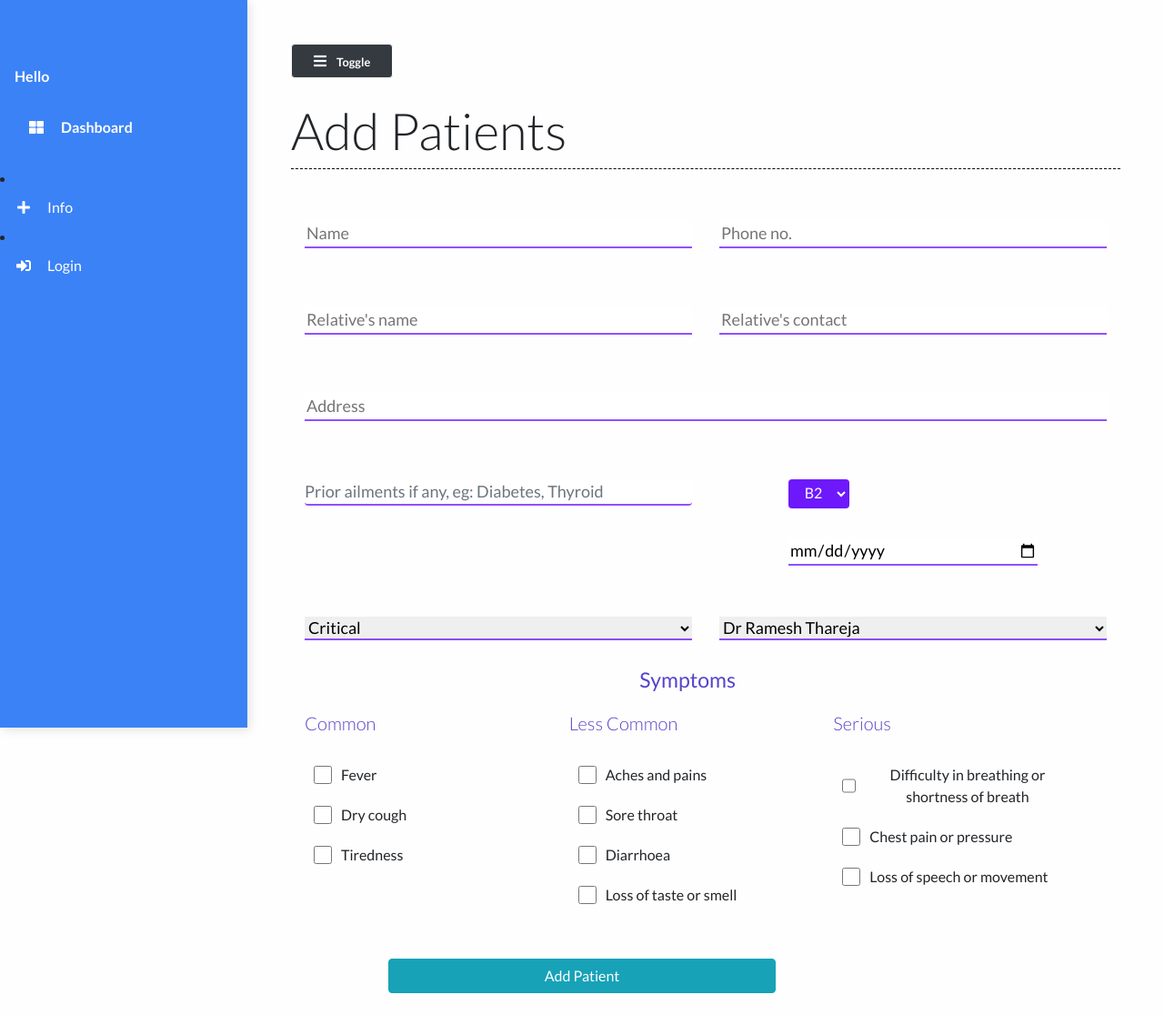
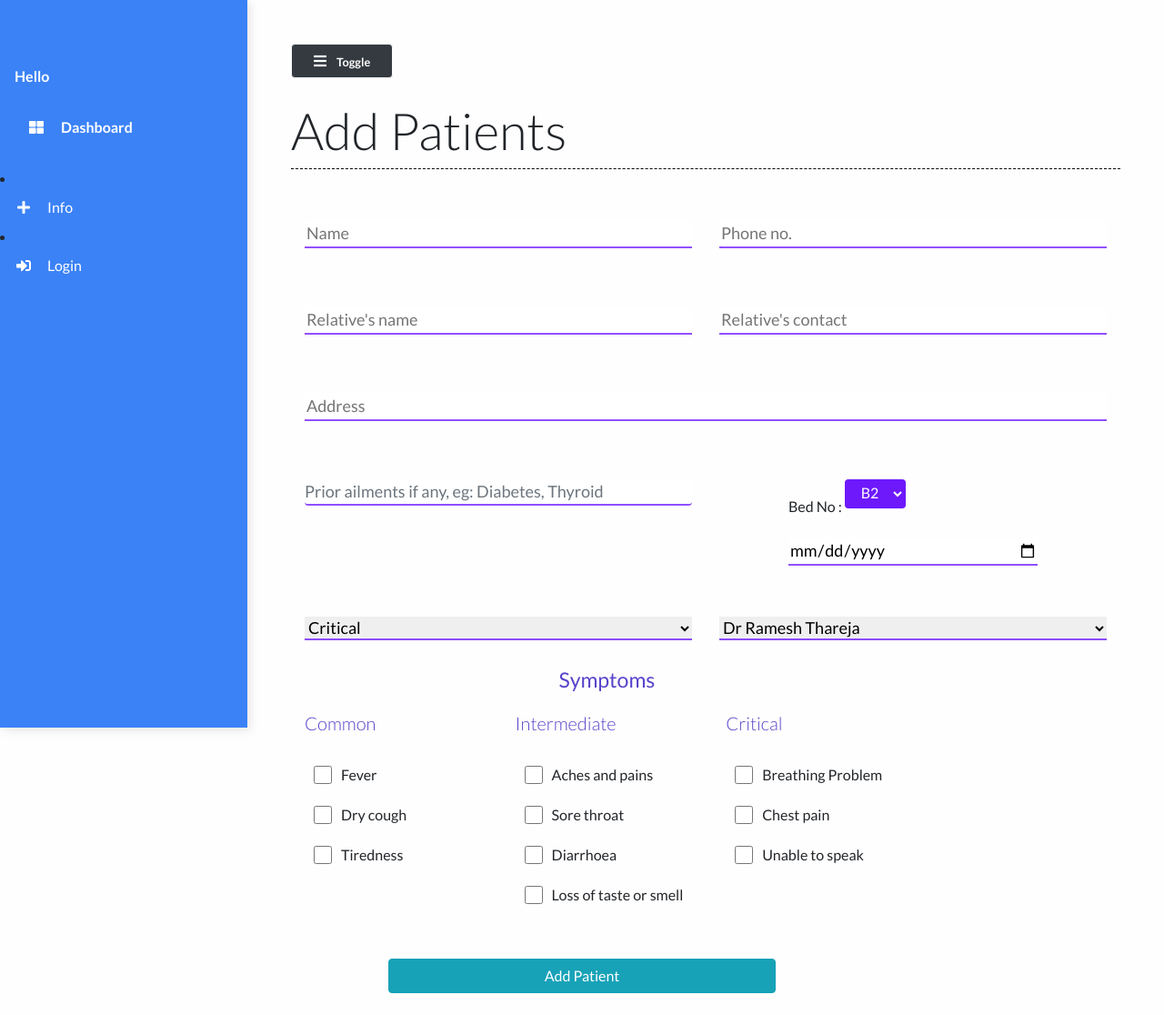
Before and after one commit to atharvaijantkar21/covid-19_hospital_management, a Django app: page /add_patient/ in a window 1280 px wide. Shown: the whole page at 91% size. Run offline with Django 3.2, Linux system fonts and the light colour scheme; data comes from the database, SQL or seed files in the repository; some libraries are stand-ins or nearby versions.

Commit message:
some UI changes are done in text of symptoms

```diff
--- a/main/templates/main/add_patient.html
+++ b/main/templates/main/add_patient.html
@@ -38,6 +38,7 @@
                     </div>
 
                     <div class="form-field col-md-4 offset-md-2 mb-4 mx-auto">
+                    <label> Bed No : </label>
                     <select name="bed_num" class="btn btn-bed" id="bed_num">
                     {% for bed in beds %}
                         <option value={{ bed }}>{{ bed }}</option>
@@ -48,6 +49,7 @@
             </div>
             <div class="row">
                 <div class="form-field col-md-6">
+                    <label>DOB :</label>
                     <input type="date" id="dob" class="input-text" type="date" name="dob">
                 </div>
 
@@ -80,7 +82,6 @@
                 <!-- <div class="row"> -->
                     <div class="common-symptoms col-md-4">
                         <label for="" class="symptom-type">Common</label><br>
-
                         <div class="symptom">
                         <input type="checkbox" name="symptoms" id="fever" value="Fever" class="checkbox">
                         <label for="fever">Fever</label><br>
@@ -97,7 +98,7 @@
 
                     <div class="less-common-symptoms col-md-4">
                     <div>
-                        <label for="" class="symptom-type">Less Common</label><br>
+                        <label for="" class="symptom-type">Intermediate</label><br>
 
                         <div class="symptom">
                         <input type="checkbox" name="symptoms" value="Aches and pains" id="aches_and_pain">
@@ -122,19 +123,19 @@
                     </div>
 
                     <div class="serious-symptoms col-md-4">
-                        <label for="" class="symptom-type">Serious</label><br>
+                        <label for="" class="symptom-type">Critical</label><br>
 
                         <div class="symptom">
                         <input type="checkbox" name="symptoms" value="Difficulty in breathing or shortness of breath" id="difficulty_in_breathing_or_shortness_of_breath">
-                        <label for="">Difficulty in breathing or shortness of breath</label><br>
+                        <label for="">Breathing Problem</label><br>
                         </div>
                         <div class="symptom">
                         <input type="checkbox" name="symptoms" value="Chest pain or pressure" id="chest_pain_or_pressure">
-                        <label for="">Chest pain or pressure</label><br>
+                        <label for="">Chest pain</label><br>
                         </div>
                         <div class="symptom">
                         <input type="checkbox" name="symptoms" value="Loss Of Speech Or Movement" id="loss_of_speech_or_movement">
-                        <label for="">Loss of speech or movement</label><br>
+                        <label for="">Unable to speak</label><br>
                         </div>
                     </div>
 
```
